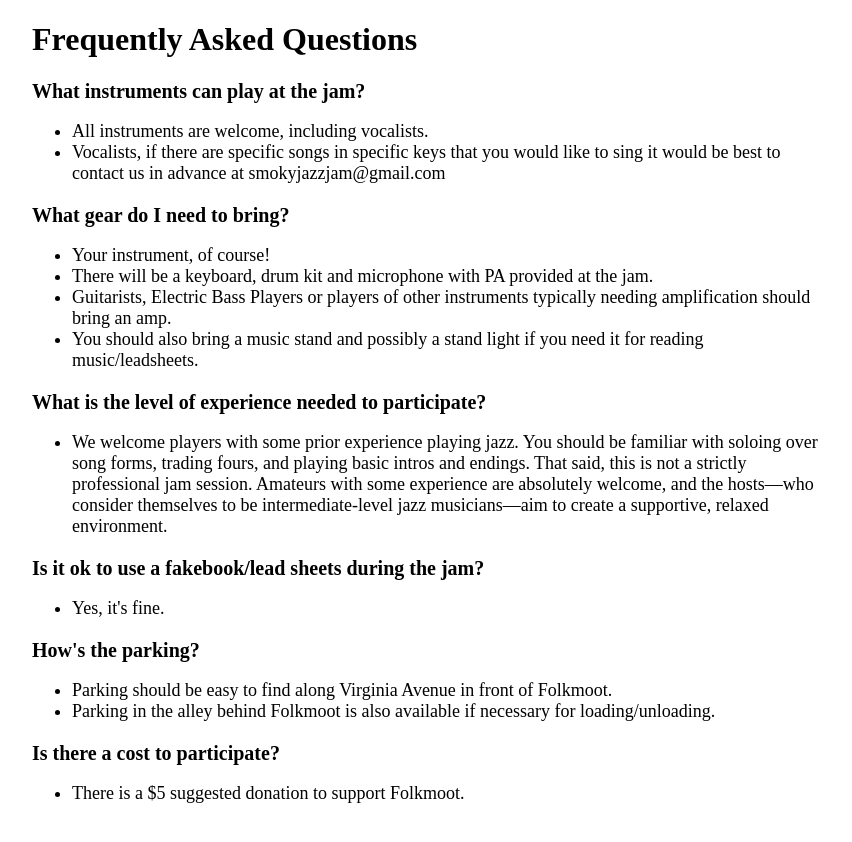
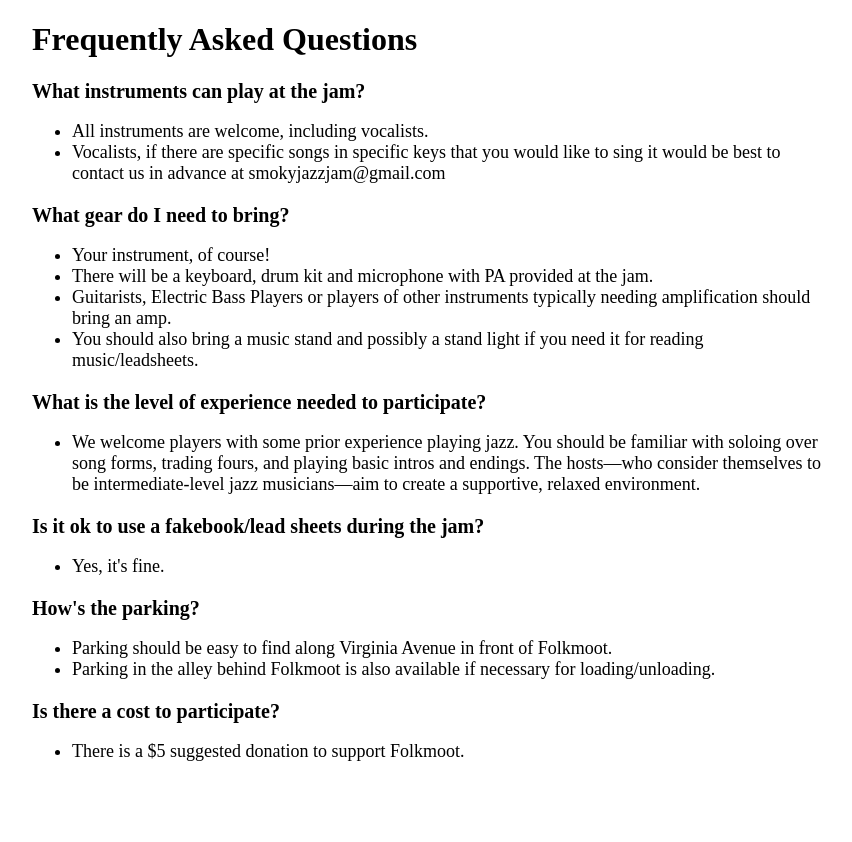
Before and after one commit to smokyjazzjam/smokyjazzjam, a Jekyll site: the page built from faq.md, in a window 1280 px wide. Shown: the top 842 px of the page, without its empty margins (208-1060 px from the left). Built offline with Jekyll 4.4.1, drawn with Linux system fonts in a browser that asks for light colours.

Commit message:
Update faq.md

```diff
--- a/faq.md
+++ b/faq.md
@@ -38,8 +38,7 @@ layout: default
   <h3 class="faq-question"><strong>What is the level of experience needed to participate?</strong></h3>
   <ul class="faq-answer">
     <li> We welcome players with some prior experience playing jazz. You should be familiar with soloing over song forms, trading fours, and playing basic intros and endings.
-         That said, this is not a strictly professional jam session. Amateurs with some experience are absolutely welcome,
-         and the hosts—who consider themselves to be intermediate-level jazz musicians—aim to create a supportive, relaxed environment.</li>
+         The hosts—who consider themselves to be intermediate-level jazz musicians—aim to create a supportive, relaxed environment.</li>
   </ul>
 
   <h3 class="faq-question"><strong>Is it ok to use a fakebook/lead sheets during the jam?</strong></h3>
```
